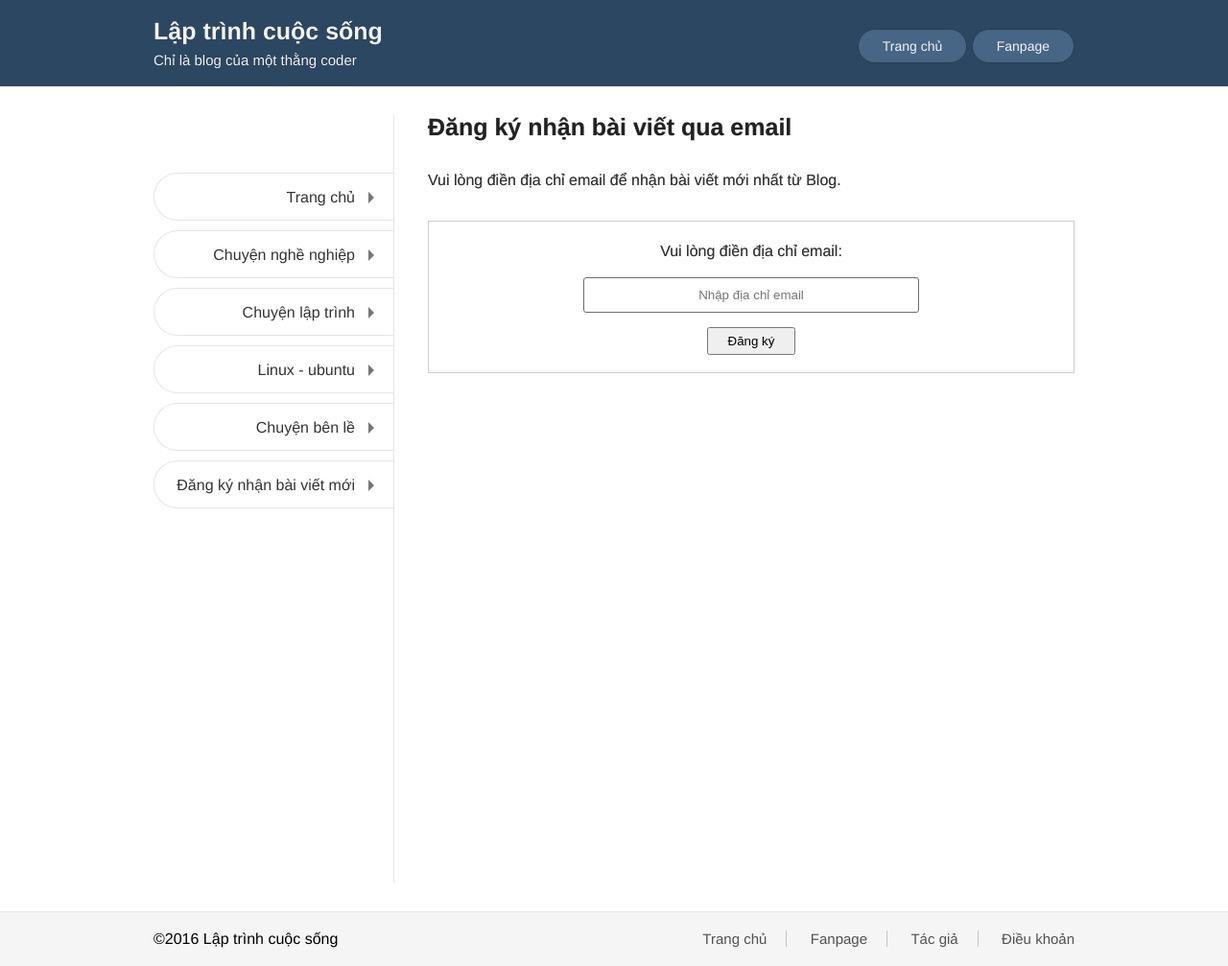
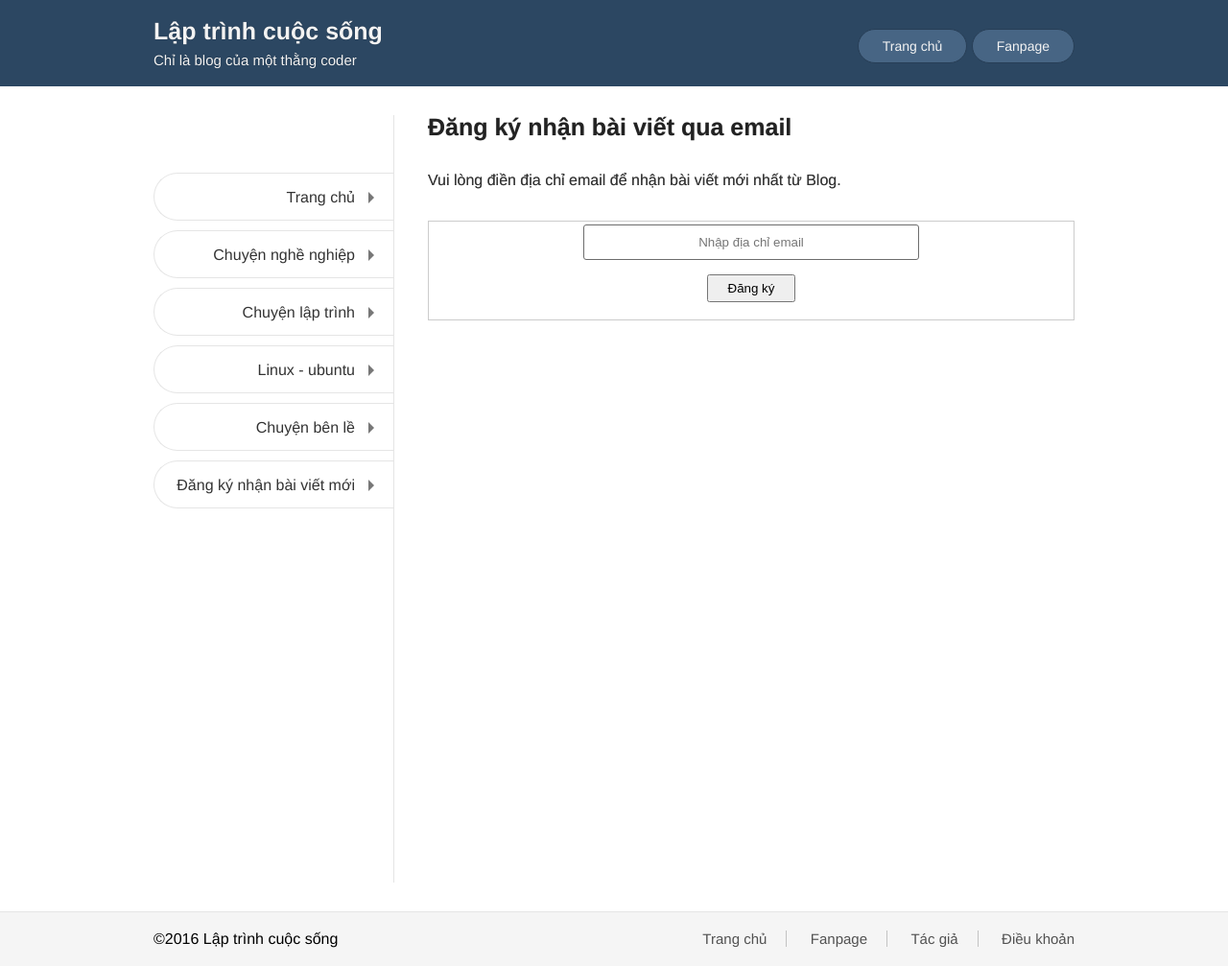
Before and after one commit to nguyentest/laptrinhcuocsong, a Jekyll site: the page built from dang-ky-nhan-bai-viet.md, in a window 1280 px wide. Shown: the whole page at 96% size. Built offline with Jekyll 4.4.1, drawn with Linux system fonts in a browser that asks for light colours; our own code applies the rules of GitHub Pages for plain Markdown files.

Commit message:
Update dang-ky-nhan-bai-viet.md

```diff
--- a/dang-ky-nhan-bai-viet.md
+++ b/dang-ky-nhan-bai-viet.md
@@ -4,10 +4,6 @@ title: Đăng ký nhận bài viết qua email
 <p>Vui lòng điền địa chỉ email để nhận bài viết mới nhất từ Blog.</p>
 
 <form style="border:1px solid #ccc;padding:3px;text-align:center; margin-top: 30px" action="https://feedburner.google.com/fb/a/mailverify" method="post" target="popupwindow" onsubmit="window.open('https://feedburner.google.com/fb/a/mailverify?uri=laptrinhcuocsong', 'popupwindow', 'scrollbars=yes,width=550,height=520');return true">
-<p style="
-    margin-bottom: 15px;
-    margin-top: 15px;
-">Vui lòng điền địa chỉ email:</p>
 <p><input type="text" style="/* width:140px */padding: 10px 20px;text-align: center;border: 1px solid #6d6d6d;border-radius: 3px;width: 90%;max-width: 350px;" name="email" placeholder="Nhập địa chỉ email"></p>
 <input type="hidden" value="laptrinhcuocsong" name="uri"><input type="hidden" name="loc" value="en_US">
 <input type="submit" value="Đăng ký" style="
```
